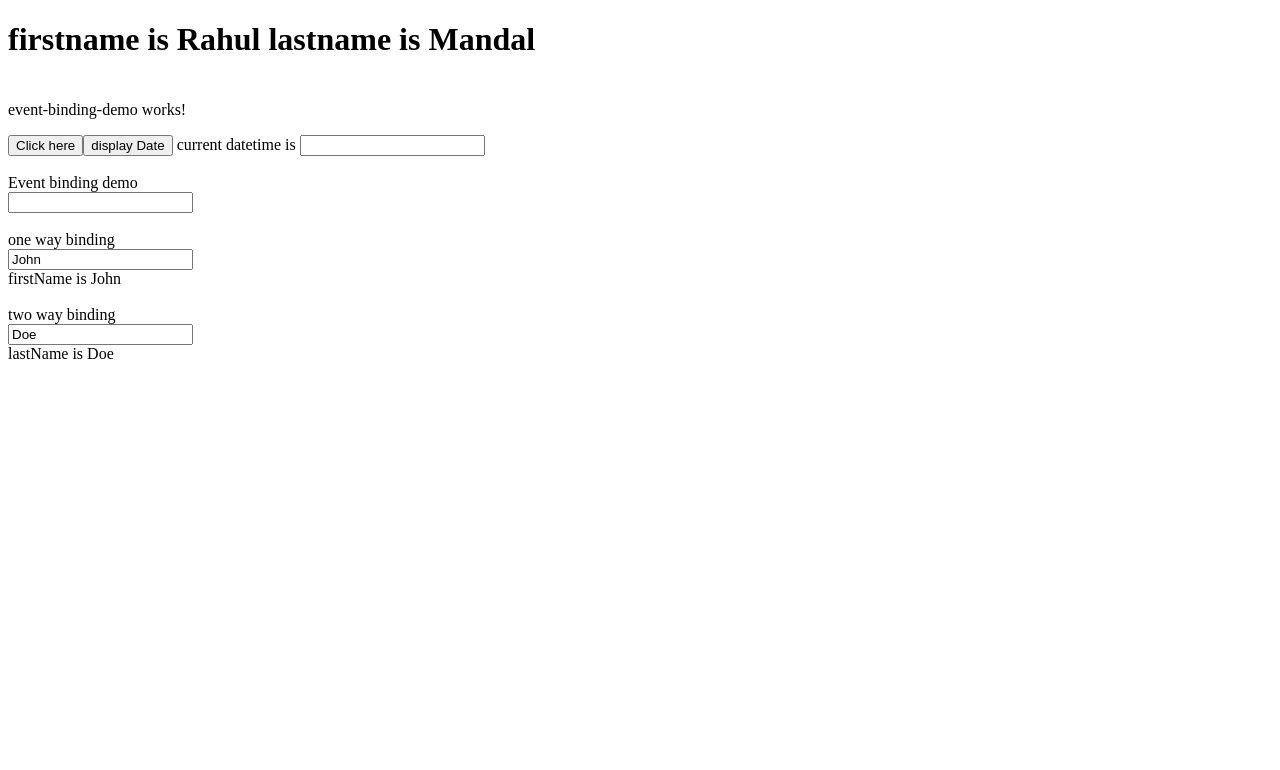
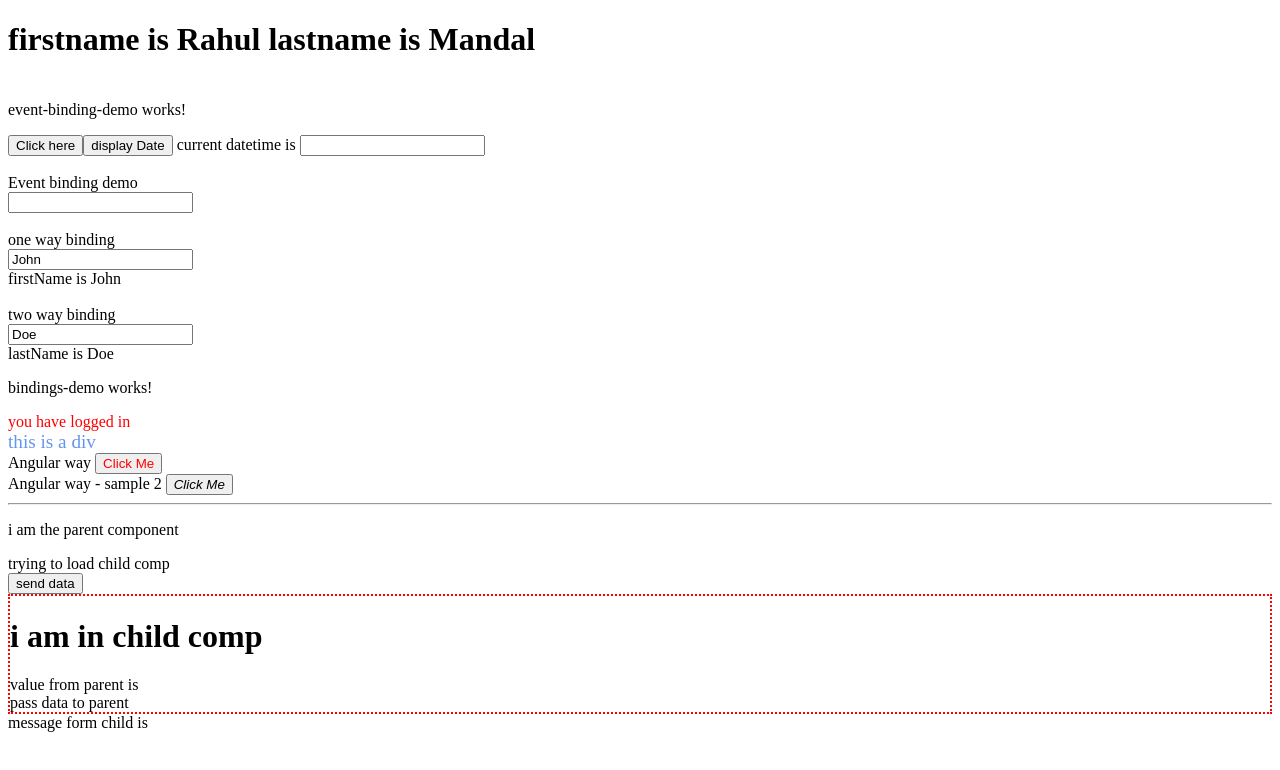
Before and after one commit to SE-rahulmandal18/Angular, an Angular app in the folder Angular/my-app/: page / in a window 1280 px wide. Shown: the top 770 px of the page. Built offline with nearby package versions, Linux system fonts and the light colour scheme.

Commit message:
input & output decorator with property binding

```diff
--- a/Angular/my-app/src/app/app.component.html
+++ b/Angular/my-app/src/app/app.component.html
@@ -1,3 +1,9 @@
 <first-cmp></first-cmp>
 
 <event-binding-demo></event-binding-demo>
+
+<app-bindings-demo></app-bindings-demo>
+
+<hr>
+
+<app-parent></app-parent>
--- /dev/null
+++ b/Angular/my-app/src/app/child/child.component.html
@@ -0,0 +1,11 @@
+<div style="border: 2px; border-color: red; border-style: dotted;">
+
+
+<h1>i am in child comp</h1>
+<div>value from parent is {{title}}</div>
+
+
+<span (click)="fireCustomEvent()"> pass data to parent</span>
+
+
+</div>
--- /dev/null
+++ b/Angular/my-app/src/app/child/child.component.ts
@@ -0,0 +1,24 @@
+import { Component, Input, Output, EventEmitter } from '@angular/core';
+
+@Component({
+  selector: 'app-child',
+  templateUrl: './child.component.html',
+  styleUrl: './child.component.css'
+})
+export class ChildComponent {
+
+@Input() title:string="";  // tile becomes getter or setter because of @Input
+
+// create a  custom event -> event name is notify
+
+@Output() notify:EventEmitter<string> = new EventEmitter<string>();
+
+// fire the custom event
+
+fireCustomEvent()
+{
+  this.notify.emit("Hello parent");   // emit -> will trigger the event
+  // this.notify.emit(Math.random().toString());
+}
+
+}
--- /dev/null
+++ b/Angular/my-app/src/app/parent/parent.component.html
@@ -0,0 +1,13 @@
+<p>i am the parent component</p>
+
+<div>trying to load child comp</div>
+
+<!-- this binding is called property binding e.g -->
+
+<!-- <app-child [title]='"data from parent"'></app-child> -->
+
+<input type="button" value="send data" (click)="generateRabdom()">
+
+<app-child [title]=res (notify)="DataRecieved($event)"></app-child>
+
+<span> message form child is {{x}}</span>
--- /dev/null
+++ b/Angular/my-app/src/app/parent/parent.component.ts
@@ -0,0 +1,25 @@
+import { Component } from '@angular/core';
+
+@Component({
+  selector: 'app-parent',
+  templateUrl: './parent.component.html',
+  styleUrl: './parent.component.css'
+})
+export class ParentComponent {
+
+  res:string="";
+
+   x:string="";
+
+  generateRabdom()
+  {
+    this.res=Math.random().toString();
+  }
+
+
+  DataRecieved(message:string):void{
+    this.x=message;
+  }
+
+
+}
```
Also changed, not shown: Angular/my-app/src/app/app.module.ts (+7 -1 lines), Angular/my-app/src/app/child/child.component.css (added), Angular/my-app/src/app/parent/parent.component.css (added), 2 other files (tests, documents, lock files or other folders).
